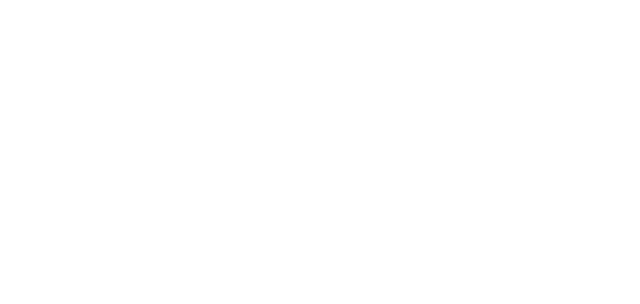
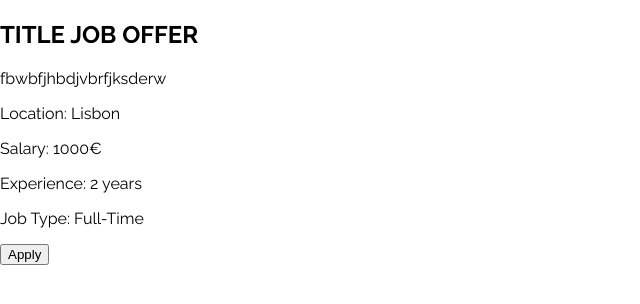
Before and after one commit to BiancaMRV/jobfinder, a React (Vite) app in the folder client/: page /jobcardpage in a window 1280 px wide. Before the commit this address had no page. Shown: the top 304 px of the page, without its empty margins (0-640 px from the left). Built offline with nearby package versions, Linux system fonts and the light colour scheme.

Commit message:
job cards page

```diff
--- a/client/src/App.tsx
+++ b/client/src/App.tsx
@@ -4,12 +4,14 @@ import "./App.css";
 import SignUp from "./pages/Auth/SignUp";
 import LogIn from "./pages/Auth/LogIn";
 import HomePage from "./components/jobs/HomePage/HomePage";
+import JobCardPage from "./components/jobs/JobCardPage/JobCardPage";
 
 function App() {
   return (
     <Router>
       <Routes>
         <Route path="/" element={<HomePage />} />
+        <Route path="/jobcardpage" element={<JobCardPage />} />
         <Route path="/login" element={<LogIn />} />
         <Route path="/signup" element={<SignUp />} />
       </Routes>
--- a/client/src/components/jobs/FiltersInterface/FiltersInterface.tsx
+++ b/client/src/components/jobs/FiltersInterface/FiltersInterface.tsx
@@ -2,7 +2,7 @@ import styles from "./FiltersInterface.module.css";
 import { JobFilter } from "../JobList/JobFilter";
 import { SalaryRange } from "../SalaryRange/SalaryRange";
 import { ExperienceLevelFilter } from "../ExperienceLevel/ExperienceLevelFilter";
-import { useState, useEffect } from "react";
+import { useState } from "react";
 import { Filter, FilterName } from "../types";
 // o pai controla os estados dos filhos, neste caso o pai é o FiltersInterface
 export const FiltersInterface: React.FC = () => {
--- a/client/src/components/jobs/JobCard/JobCards.tsx
+++ b/client/src/components/jobs/JobCard/JobCards.tsx
@@ -16,7 +16,7 @@ export default function JobCards() {
 
   const fetchdata = async (filters: any) => {
     try {
-      let baseUrl = "http://192.168.1.83:3000/jobs/filter";
+      let baseUrl = "http://192.168.1.20:3000/jobs/filter";
 
       // TODO:verificar se começa com ? ou &
       if (filters.jobTypes) baseUrl += `?jobType=${filters.jobTypes.join(",")}`;
--- /dev/null
+++ b/client/src/components/jobs/JobCardPage/JobCardPage.module.css
@@ -0,0 +1,7 @@
+.jobpagecontainer {
+  display: flex;
+  flex-direction: column;
+  justify-content: center;
+  align-items: center;
+  margin-top: 2rem;
+}
--- /dev/null
+++ b/client/src/components/jobs/JobCardPage/JobCardPage.tsx
@@ -0,0 +1,25 @@
+import styles from "./JobCardPage.module.css";
+
+export default function JobCardPage() {
+  return (
+    <div className={styles.jobcardpagecontainer}>
+      <section className={styles.titlejoboffersection}>
+        <h1 className={styles.titlejoboffer}>TITLE JOB OFFER</h1>
+      </section>
+      <section className={styles.jobofferdescriptionsection}>
+        <p className={styles.jobofferdescription}>fbwbfjhbdjvbrfjksderw</p>
+      </section>
+      <section className={styles.jobofferdetailssection}>
+        <div className={styles.jobofferdetails}>
+          <p className={styles.jobofferdetail}>Location: Lisbon</p>
+          <p className={styles.jobofferdetail}>Salary: 1000€</p>
+          <p className={styles.jobofferdetail}>Experience: 2 years</p>
+          <p className={styles.jobofferdetail}>Job Type: Full-Time</p>
+        </div>
+      </section>
+      <section className={styles.jobofferapplysection}>
+        <button className={styles.applybutton}>Apply</button>
+      </section>
+    </div>
+  );
+}
```
Also changed, not shown: client/src/components/shared/Button.module.css (deleted), client/src/components/shared/Button.tsx (deleted).
